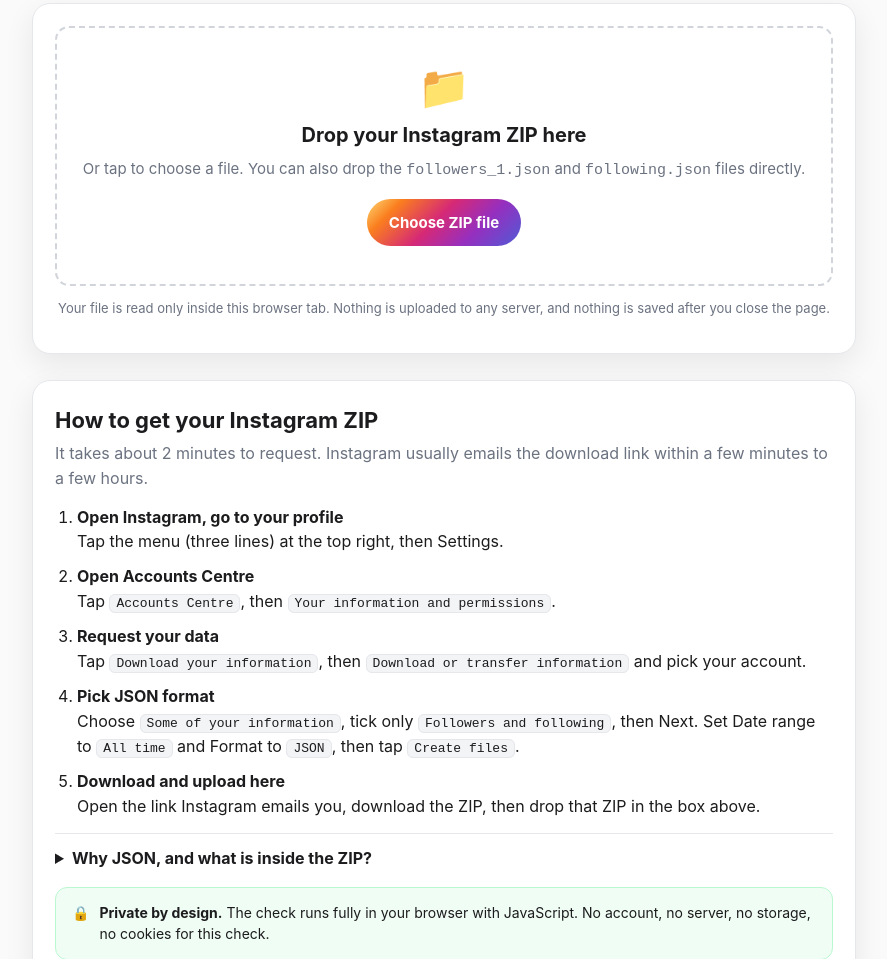
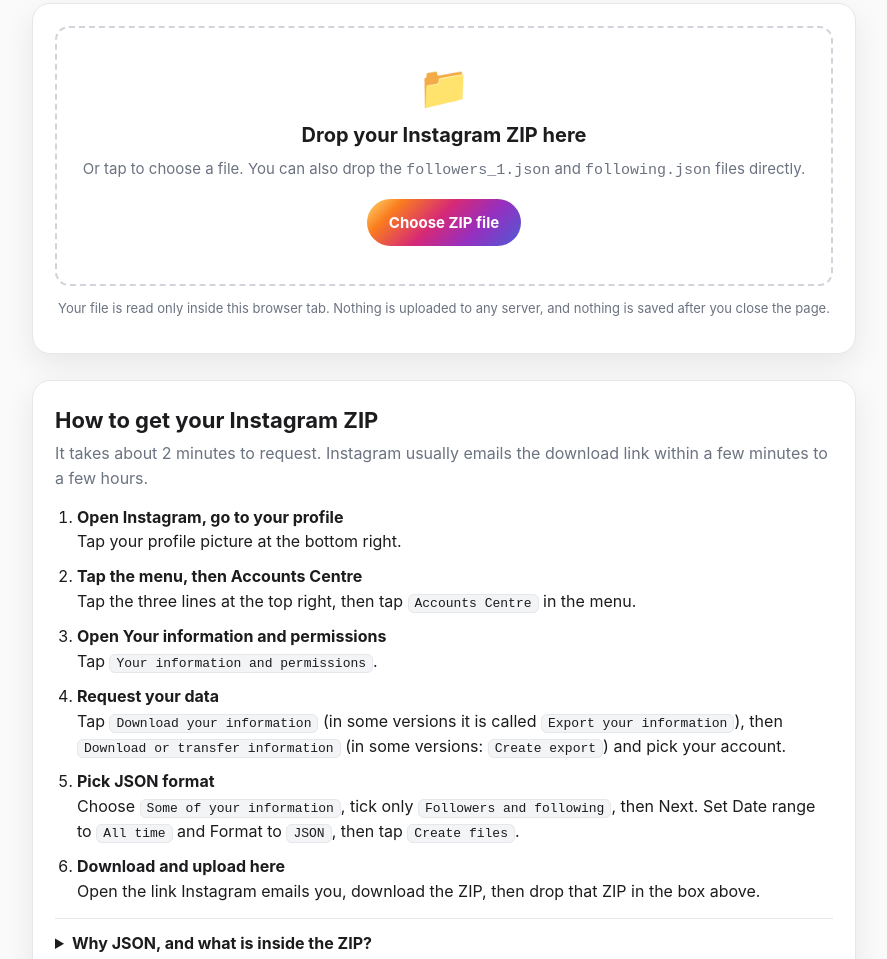
Before and after one commit to D30N/instagram-follow-back-checker, a plain HTML site: page index.html in a window 1280 px wide. Shown: the part 293-1252 px from the top of the page, without its empty margins (196-1083 px from the left). Drawn offline with nearby package versions, Linux system fonts and the light colour scheme.

Commit message:
Fix ZIP steps: Accounts Centre is directly in the profile menu, no Settings step; note Export/Create export label variants

```diff
--- a/index.html
+++ b/index.html
@@ -152,11 +152,12 @@
       <h2 data-i18n="stepsTitle">How to get your Instagram ZIP</h2>
       <p style="margin:0;color:var(--muted)" data-i18n="stepsIntro">It takes about 2 minutes to request. Instagram usually emails the download link within a few minutes to a few hours.</p>
       <ol>
-        <li data-i18n-html="step1"><b>Open Instagram, go to your profile</b>Tap the menu (three lines) at the top right, then Settings.</li>
-        <li data-i18n-html="step2"><b>Open Accounts Centre</b>Tap <code>Accounts Centre</code>, then <code>Your information and permissions</code>.</li>
-        <li data-i18n-html="step3"><b>Request your data</b>Tap <code>Download your information</code>, then <code>Download or transfer information</code> and pick your account.</li>
-        <li data-i18n-html="step4"><b>Pick JSON format</b>Choose <code>Some of your information</code>, tick only <code>Followers and following</code>, then Next. Set Date range to <code>All time</code> and Format to <code>JSON</code>, then tap <code>Create files</code>.</li>
-        <li data-i18n-html="step5"><b>Download and upload here</b>Open the link Instagram emails you, download the ZIP, then drop that ZIP in the box above.</li>
+        <li data-i18n-html="step1"><b>Open Instagram, go to your profile</b>Tap your profile picture at the bottom right.</li>
+        <li data-i18n-html="step2"><b>Tap the menu, then Accounts Centre</b>Tap the three lines at the top right, then tap <code>Accounts Centre</code> in the menu.</li>
+        <li data-i18n-html="step3"><b>Open Your information and permissions</b>Tap <code>Your information and permissions</code>.</li>
+        <li data-i18n-html="step4"><b>Request your data</b>Tap <code>Download your information</code> (in some versions it is called <code>Export your information</code>), then <code>Download or transfer information</code> (in some versions: <code>Create export</code>) and pick your account.</li>
+        <li data-i18n-html="step5"><b>Pick JSON format</b>Choose <code>Some of your information</code>, tick only <code>Followers and following</code>, then Next. Set Date range to <code>All time</code> and Format to <code>JSON</code>, then tap <code>Create files</code>.</li>
+        <li data-i18n-html="step6"><b>Download and upload here</b>Open the link Instagram emails you, download the ZIP, then drop that ZIP in the box above.</li>
       </ol>
       <details>
         <summary data-i18n="whyJson">Why JSON, and what is inside the ZIP?</summary>
@@ -221,11 +222,12 @@
       reset: "Check another file",
       stepsTitle: "How to get your Instagram ZIP",
       stepsIntro: "It takes about 2 minutes to request. Instagram usually emails the download link within a few minutes to a few hours.",
-      step1: "<b>Open Instagram, go to your profile</b>Tap the menu (three lines) at the top right, then Settings.",
-      step2: "<b>Open Accounts Centre</b>Tap <code>Accounts Centre</code>, then <code>Your information and permissions</code>.",
-      step3: "<b>Request your data</b>Tap <code>Download your information</code>, then <code>Download or transfer information</code> and pick your account.",
-      step4: "<b>Pick JSON format</b>Choose <code>Some of your information</code>, tick only <code>Followers and following</code>, then Next. Set Date range to <code>All time</code> and Format to <code>JSON</code>, then tap <code>Create files</code>.",
-      step5: "<b>Download and upload here</b>Open the link Instagram emails you, download the ZIP, then drop that ZIP in the box above.",
+      step1: "<b>Open Instagram, go to your profile</b>Tap your profile picture at the bottom right.",
+      step2: "<b>Tap the menu, then Accounts Centre</b>Tap the three lines at the top right, then tap <code>Accounts Centre</code> in the menu.",
+      step3: "<b>Open Your information and permissions</b>Tap <code>Your information and permissions</code>.",
+      step4: "<b>Request your data</b>Tap <code>Download your information</code> (in some versions it is called <code>Export your information</code>), then <code>Download or transfer information</code> (in some versions: <code>Create export</code>) and pick your account.",
+      step5: "<b>Pick JSON format</b>Choose <code>Some of your information</code>, tick only <code>Followers and following</code>, then Next. Set Date range to <code>All time</code> and Format to <code>JSON</code>, then tap <code>Create files</code>.",
+      step6: "<b>Download and upload here</b>Open the link Instagram emails you, download the ZIP, then drop that ZIP in the box above.",
       whyJson: "Why JSON, and what is inside the ZIP?",
       whyJsonP1: "Instagram also offers an HTML download, but this checker reads the JSON version, so please pick JSON when you request it. Inside the ZIP, your lists live in <code>connections/followers_and_following/</code> as <code>followers_1.json</code> and <code>following.json</code>. If you have a very large account, followers may be split into <code>followers_1.json</code>, <code>followers_2.json</code> and so on. This page reads every part.",
       whyJsonP2: "Your password is never asked for here, and your ZIP never leaves your device. If a site asks for your Instagram login to show this list, do not use it.",
@@ -280,11 +282,12 @@
       reset: "മറ്റൊരു ഫയൽ പരിശോധിക്കുക",
       stepsTitle: "Instagram ZIP എങ്ങനെ എടുക്കാം",
       stepsIntro: "റിക്വസ്റ്റ് ചെയ്യാൻ ഏകദേശം 2 മിനിറ്റ് മതി. ഡൗൺലോഡ് ലിങ്ക് Instagram സാധാരണയായി ഏതാനും മിനിറ്റുകൾക്കുള്ളിൽ മുതൽ ഏതാനും മണിക്കൂറുകൾക്കുള്ളിൽ ഇമെയിൽ ചെയ്യും.",
-      step1: "<b>Instagram തുറന്ന് നിങ്ങളുടെ പ്രൊഫൈലിൽ പോകുക</b>മുകളിൽ വലതുവശത്തെ മെനു (മൂന്ന് വരകൾ) ടാപ്പ് ചെയ്ത് Settings തുറക്കുക.",
-      step2: "<b>Accounts Centre തുറക്കുക</b><code>Accounts Centre</code>, പിന്നെ <code>Your information and permissions</code> എന്നിവ ടാപ്പ് ചെയ്യുക.",
-      step3: "<b>നിങ്ങളുടെ ഡാറ്റ റിക്വസ്റ്റ് ചെയ്യുക</b><code>Download your information</code>, പിന്നെ <code>Download or transfer information</code> ടാപ്പ് ചെയ്ത് നിങ്ങളുടെ അക്കൗണ്ട് തിരഞ്ഞെടുക്കുക.",
-      step4: "<b>JSON ഫോർമാറ്റ് തിരഞ്ഞെടുക്കുക</b><code>Some of your information</code> തിരഞ്ഞെടുത്ത് <code>Followers and following</code> മാത്രം tick ചെയ്ത് Next കൊടുക്കുക. Date range <code>All time</code>, Format <code>JSON</code> എന്ന് വെച്ച് <code>Create files</code> ടാപ്പ് ചെയ്യുക.",
-      step5: "<b>ഡൗൺലോഡ് ചെയ്ത് ഇവിടെ അപ്‌ലോഡ് ചെയ്യുക</b>Instagram ഇമെയിൽ ചെയ്യുന്ന ലിങ്ക് തുറന്ന് ZIP ഡൗൺലോഡ് ചെയ്ത് മുകളിലെ ബോക്സിൽ ഇടുക.",
+      step1: "<b>Instagram തുറന്ന് നിങ്ങളുടെ പ്രൊഫൈലിൽ പോകുക</b>താഴെ വലതുവശത്തെ പ്രൊഫൈൽ ചിത്രം ടാപ്പ് ചെയ്യുക.",
+      step2: "<b>മെനു ടാപ്പ് ചെയ്ത് Accounts Centre തുറക്കുക</b>മുകളിൽ വലതുവശത്തെ മൂന്ന് വരകൾ ടാപ്പ് ചെയ്ത് മെനുവിൽ നിന്ന് <code>Accounts Centre</code> ടാപ്പ് ചെയ്യുക.",
+      step3: "<b>Your information and permissions തുറക്കുക</b><code>Your information and permissions</code> ടാപ്പ് ചെയ്യുക.",
+      step4: "<b>നിങ്ങളുടെ ഡാറ്റ റിക്വസ്റ്റ് ചെയ്യുക</b><code>Download your information</code> ടാപ്പ് ചെയ്യുക (ചില വേർഷനുകളിൽ ഇത് <code>Export your information</code> എന്നാണ്), പിന്നെ <code>Download or transfer information</code> (ചില വേർഷനുകളിൽ: <code>Create export</code>) ടാപ്പ് ചെയ്ത് നിങ്ങളുടെ അക്കൗണ്ട് തിരഞ്ഞെടുക്കുക.",
+      step5: "<b>JSON ഫോർമാറ്റ് തിരഞ്ഞെടുക്കുക</b><code>Some of your information</code> തിരഞ്ഞെടുത്ത് <code>Followers and following</code> മാത്രം tick ചെയ്ത് Next കൊടുക്കുക. Date range <code>All time</code>, Format <code>JSON</code> എന്ന് വെച്ച് <code>Create files</code> ടാപ്പ് ചെയ്യുക.",
+      step6: "<b>ഡൗൺലോഡ് ചെയ്ത് ഇവിടെ അപ്‌ലോഡ് ചെയ്യുക</b>Instagram ഇമെയിൽ ചെയ്യുന്ന ലിങ്ക് തുറന്ന് ZIP ഡൗൺലോഡ് ചെയ്ത് മുകളിലെ ബോക്സിൽ ഇടുക.",
       whyJson: "എന്തുകൊണ്ട് JSON, ZIP-നുള്ളിൽ എന്താണ് ഉള്ളത്?",
       whyJsonP1: "Instagram HTML ഡൗൺലോഡും നൽകുന്നുണ്ട്, പക്ഷേ ഈ ചെക്കർ JSON വേർഷനാണ് വായിക്കുന്നത്, അതുകൊണ്ട് റിക്വസ്റ്റ് ചെയ്യുമ്പോൾ JSON തിരഞ്ഞെടുക്കുക. ZIP-നുള്ളിൽ നിങ്ങളുടെ ലിസ്റ്റുകൾ <code>connections/followers_and_following/</code> എന്ന ഫോൾഡറിൽ <code>followers_1.json</code>, <code>following.json</code> എന്നിങ്ങനെയാണ് ഉള്ളത്. വളരെ വലിയ അക്കൗണ്ടാണെങ്കിൽ ഫോളോവേഴ്സ് <code>followers_1.json</code>, <code>followers_2.json</code> എന്നിങ്ങനെ പല ഭാഗങ്ങളായി കാണാം. ഈ പേജ് എല്ലാ ഭാഗങ്ങളും വായിക്കും.",
       whyJsonP2: "നിങ്ങളുടെ പാസ്‌വേഡ് ഇവിടെ ഒരിക്കലും ചോദിക്കുന്നില്ല, നിങ്ങളുടെ ZIP നിങ്ങളുടെ ഉപകരണം വിട്ട് പോകുന്നില്ല. ഈ ലിസ്റ്റ് കാണിക്കാൻ Instagram ലോഗിൻ ചോദിക്കുന്ന ഒരു സൈറ്റും ഉപയോഗിക്കരുത്.",
```
Also changed, not shown: 1 other file.
